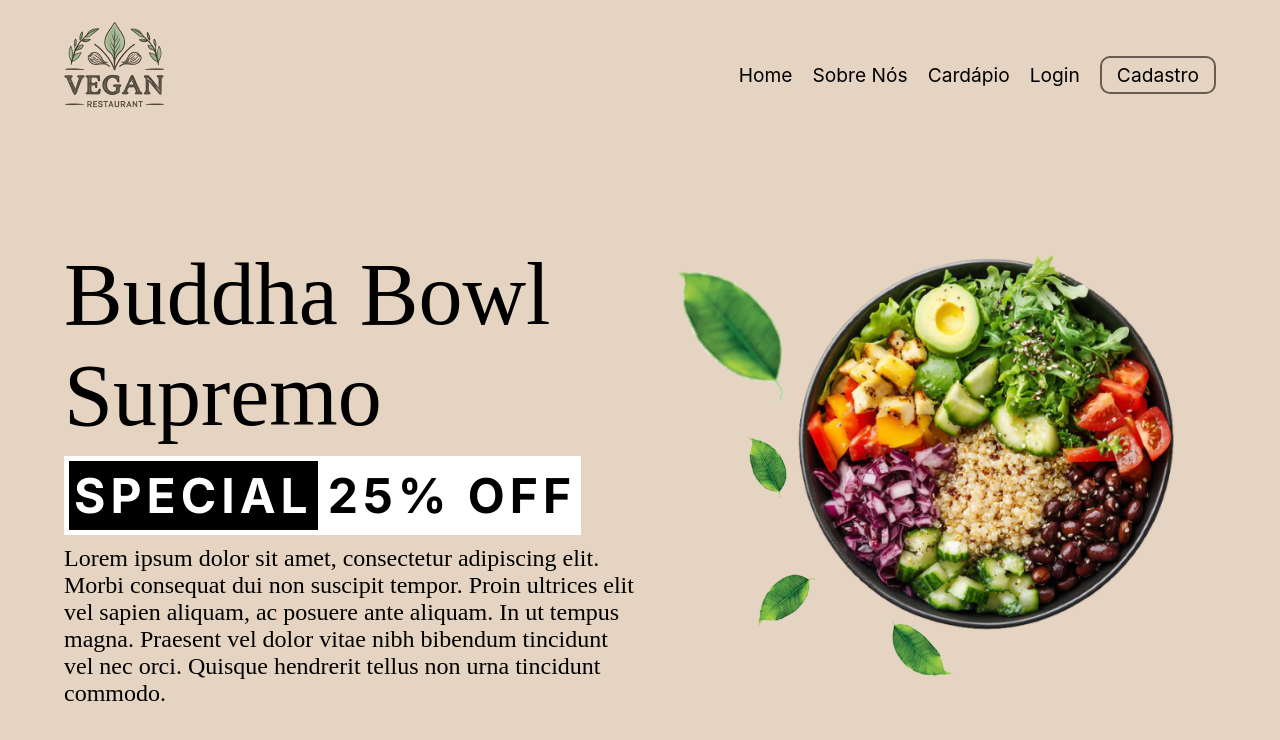
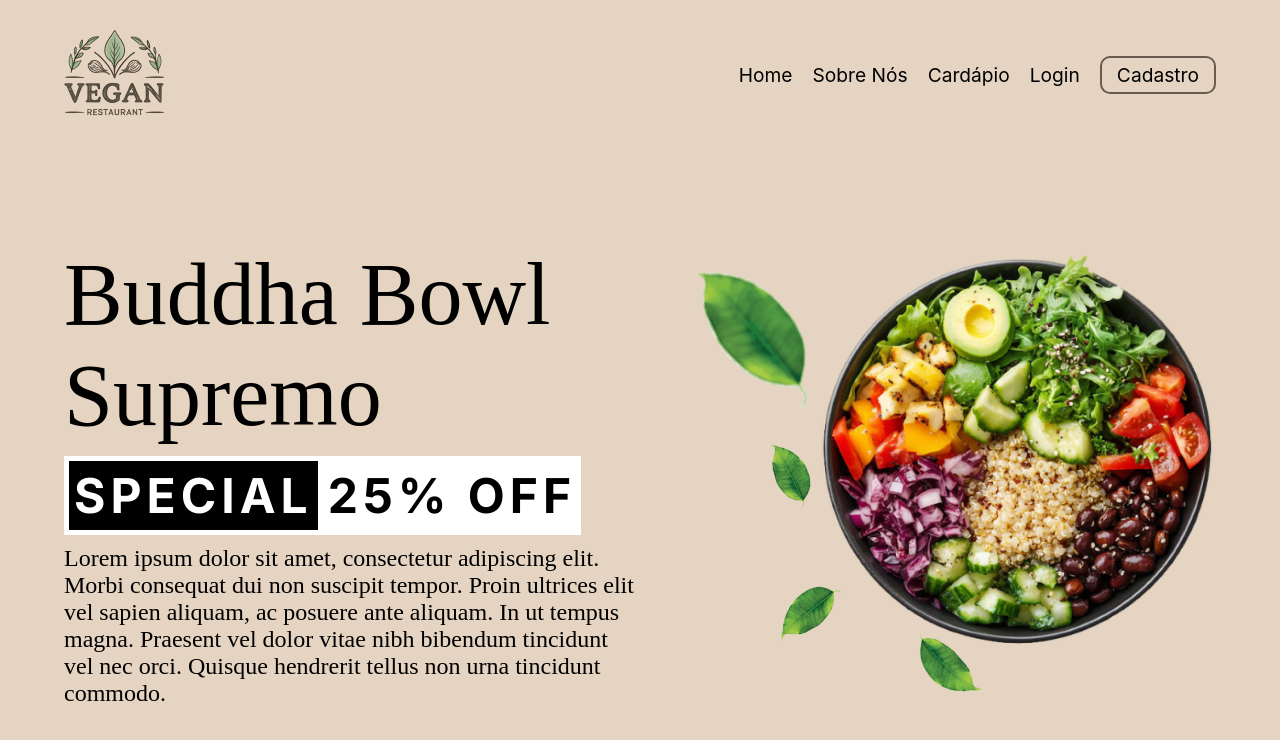
Before and after one commit to matheussouzabsilveira/Vegan-Restaurant, a React (Create React App) app in the folder app-restaurant/: page / in a window 1280 px wide. Shown: the top 740 px of the page. Built offline with nearby package versions, Linux system fonts and the light colour scheme; a web font is replaced by a local one.

Commit message:
resolvendo um bug com o tamanho da imagem do main

```diff
--- a/app-restaurant/src/components/layout/main/Main.js
+++ b/app-restaurant/src/components/layout/main/Main.js
@@ -1,40 +1,22 @@
 import React from 'react'
 import style from "./Main.module.css"
 import especial from "../../../images/prato-especial.png"
-import MainSlide from './MainSlide.js'
 
 function Main() {
-
-    let slides = [
-        {titulo: 'Buddha Bowl Supremo', preco: '25% OFF', img: especial},
-        {titulo: 'Bowl Supremo', preco: '25% OFF', img: especial},
-        {titulo: 'buddha Supremo', preco: '25% OFF', img: especial},
-        {titulo: 'Bowl buddha', preco: '25% OFF', img: especial},
-    ]
-     let currentIndex = 0;
-  let intervalId = null;
-
-  const handleInterval = () => {
-    currentIndex = (currentIndex + 1) % slides.length;
-    console.log(currentIndex);
-  };
-
-  const startInterval = () => {
-    intervalId = setInterval(handleInterval, 3000);
-  };
-
-  const stopInterval = () => {
-    clearInterval(intervalId);
-  };
-
-  startInterval();
-
-
-
   return (
     <div className={style.main}>
-            <MainSlide titulo={slides[currentIndex].titulo} preco={slides[currentIndex].preco} img={slides[currentIndex].img}/>
 
+            <div className={style.content}>
+            <h1>Buddha Bowl Supremo</h1>
+            <div className={style.precoContainer}>
+                <h2 className={style.especial}>SPECIAL</h2>
+                <h2>25% OFF</h2>
+            </div>
+            <p>Lorem ipsum dolor sit amet, consectetur adipiscing elit. Morbi consequat dui non suscipit tempor. Proin ultrices elit vel sapien aliquam, ac posuere ante aliquam. In ut tempus magna. Praesent vel dolor vitae nibh bibendum tincidunt vel nec orci. Quisque hendrerit tellus non urna tincidunt commodo.</p>
+        </div>
+        <div className={style.image}>
+            <img src={especial} />
+        </div>
     </div>
   )
 }
--- a/app-restaurant/src/components/layout/main/Main.module.css
+++ b/app-restaurant/src/components/layout/main/Main.module.css
@@ -30,7 +30,8 @@
 
 .image{
     width: 50%;
-    text-align: center;
+    height: auto;
+    text-align: right;
 }
 
 .image img{
--- a/app-restaurant/src/components/layout/main/MainSlide.js
+++ b/app-restaurant/src/components/layout/main/MainSlide.js
@@ -5,23 +5,7 @@ import especial from "../../../images/prato-especial.png"
 function MainSlide(props) {
   return (
     <>
-            <div className={style.content}>
-            <h1>{props.titulo}</h1>
-            <div className={style.precoContainer}>
-                <h2 className={style.especial}>SPECIAL</h2>
-                <h2>{props.preco}</h2>
-            </div>
-            <p>Lorem ipsum dolor sit amet, consectetur adipiscing elit. Morbi consequat dui non suscipit tempor. Proin ultrices elit vel sapien aliquam, ac posuere ante aliquam. In ut tempus magna. Praesent vel dolor vitae nibh bibendum tincidunt vel nec orci. Quisque hendrerit tellus non urna tincidunt commodo.</p>
-        </div>
-        <div className={style.image}>
-            <img src={props.img} />
-        </div>
-        <div className={style.slide}>
-            <div></div>
-            <div></div>
-            <div></div>
-            <div></div>
-        </div>
+
     </>
   )
 }
--- a/app-restaurant/src/pages/FinalizarPedido.js
+++ b/app-restaurant/src/pages/FinalizarPedido.js
@@ -23,7 +23,7 @@ function FinalizarPedido() {
     <div className={style.finalizarPedido}>
         <HeaderCarrinho />
         <div className={style.finalizarPedidoContainer}>
-        <img src={img}/>
+        <img className={style.img} src={img}/>
             <div className={style.finalizarPedidoContent}>
                 <div className={style.quantidade}>
                     <h1>{banco.titulo}</h1>
--- a/app-restaurant/src/pages/FinalizarPedido.module.css
+++ b/app-restaurant/src/pages/FinalizarPedido.module.css
@@ -9,7 +9,7 @@
     flex: 0 1 800px;
 }
 
-img{
+.img{
     margin: 0 auto;
     display: block;
     max-width: 500px;
```
Also changed, not shown: 1 other file (tests, documents, lock files or other folders).
